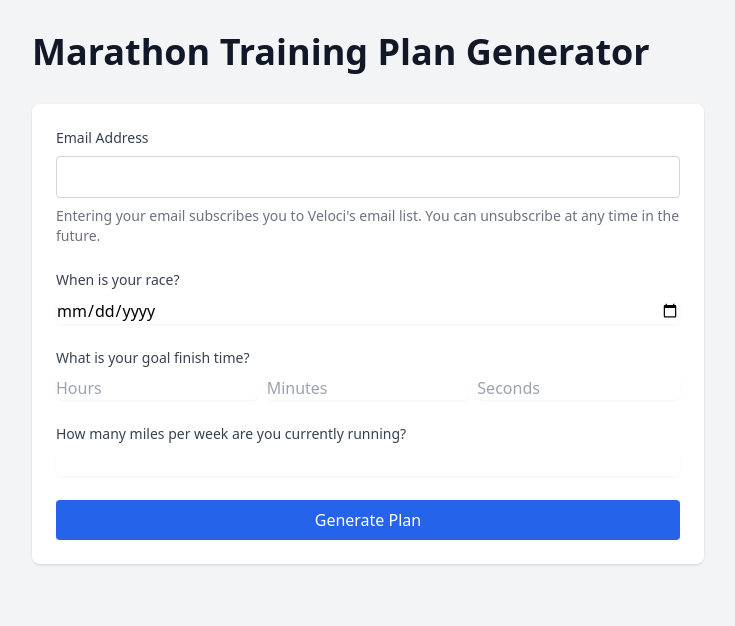
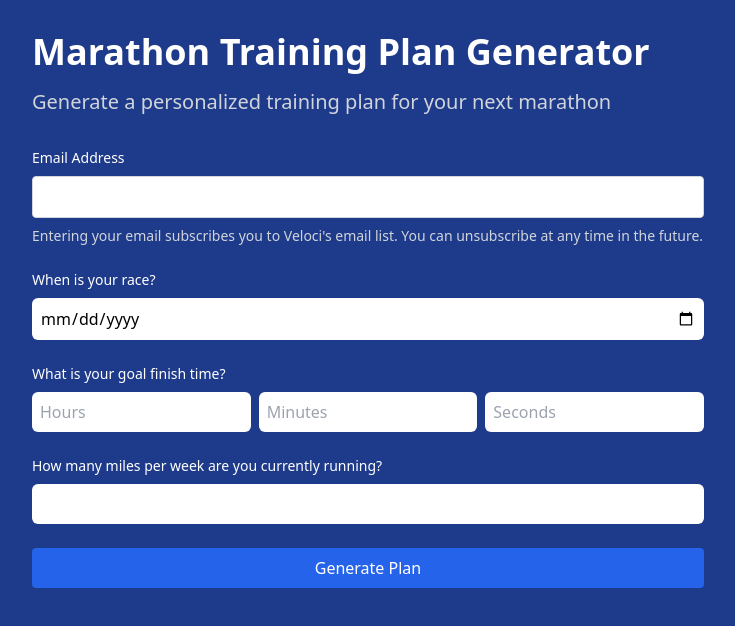
Before and after one commit to blakefenwick/marathontrainingapp, a Next.js app: page / in a window 1280 px wide. Shown: the top 626 px of the page, without its empty margins (272-1007 px from the left). Built offline with nearby package versions, Linux system fonts and the light colour scheme.

Commit message:
v1.8.2 - Restore original styling with dark theme and proper text colors

```diff
--- a/src/app/components/MarathonForm.tsx
+++ b/src/app/components/MarathonForm.tsx
@@ -207,10 +207,10 @@ export default function MarathonForm() {
   const progress = totalWeeks > 0 ? (currentWeek / totalWeeks) * 100 : 0;
 
   return (
-    <div className="bg-white rounded-lg shadow p-6">
+    <div className="space-y-6">
       <form onSubmit={handleSubmit} className="space-y-6">
         <div>
-          <label htmlFor="email" className="block text-sm font-medium text-gray-700 mb-2">
+          <label htmlFor="email" className="block text-sm font-medium text-white mb-2">
             Email Address
           </label>
           <input
@@ -218,16 +218,16 @@ export default function MarathonForm() {
             id="email"
             value={formData.email}
             onChange={(e) => setFormData({ ...formData, email: e.target.value })}
-            className="w-full px-4 py-2 rounded border border-gray-300 focus:ring-blue-500 focus:border-blue-500"
+            className="w-full px-4 py-2 rounded border border-gray-300 text-black bg-white"
             required
           />
-          <p className="mt-2 text-sm text-gray-500">
+          <p className="mt-2 text-sm text-gray-300">
             Entering your email subscribes you to Veloci&apos;s email list. You can unsubscribe at any time in the future.
           </p>
         </div>
 
         <div className="space-y-2">
-          <label htmlFor="raceDate" className="block text-sm font-medium text-gray-700">
+          <label htmlFor="raceDate" className="block text-sm font-medium text-white">
             When is your race?
           </label>
           <input
@@ -235,13 +235,13 @@ export default function MarathonForm() {
             id="raceDate"
             value={formData.raceDate}
             onChange={(e) => setFormData({ ...formData, raceDate: e.target.value })}
-            className="block w-full rounded-md border-gray-300 shadow-sm focus:border-blue-500 focus:ring-blue-500"
+            className="block w-full rounded-md border-gray-300 text-black bg-white p-2"
             required
           />
         </div>
 
         <div className="space-y-2">
-          <label className="block text-sm font-medium text-gray-700">
+          <label className="block text-sm font-medium text-white">
             What is your goal finish time?
           </label>
           <div className="grid grid-cols-3 gap-2">
@@ -256,7 +256,7 @@ export default function MarathonForm() {
                   ...formData,
                   goalTime: { ...formData.goalTime, hours: e.target.value }
                 })}
-                className="block w-full rounded-md border-gray-300 shadow-sm focus:border-blue-500 focus:ring-blue-500"
+                className="block w-full rounded-md border-gray-300 text-black bg-white p-2"
                 required
               />
             </div>
@@ -271,7 +271,7 @@ export default function MarathonForm() {
                   ...formData,
                   goalTime: { ...formData.goalTime, minutes: e.target.value }
                 })}
-                className="block w-full rounded-md border-gray-300 shadow-sm focus:border-blue-500 focus:ring-blue-500"
+                className="block w-full rounded-md border-gray-300 text-black bg-white p-2"
                 required
               />
             </div>
@@ -286,7 +286,7 @@ export default function MarathonForm() {
                   ...formData,
                   goalTime: { ...formData.goalTime, seconds: e.target.value }
                 })}
-                className="block w-full rounded-md border-gray-300 shadow-sm focus:border-blue-500 focus:ring-blue-500"
+                className="block w-full rounded-md border-gray-300 text-black bg-white p-2"
                 required
               />
             </div>
@@ -294,7 +294,7 @@ export default function MarathonForm() {
         </div>
 
         <div className="space-y-2">
-          <label htmlFor="currentMileage" className="block text-sm font-medium text-gray-700">
+          <label htmlFor="currentMileage" className="block text-sm font-medium text-white">
             How many miles per week are you currently running?
           </label>
           <input
@@ -304,7 +304,7 @@ export default function MarathonForm() {
             step="0.1"
             value={formData.currentMileage}
             onChange={(e) => setFormData({ ...formData, currentMileage: e.target.value })}
-            className="block w-full rounded-md border-gray-300 shadow-sm focus:border-blue-500 focus:ring-blue-500"
+            className="block w-full rounded-md border-gray-300 text-black bg-white p-2"
             required
           />
         </div>
@@ -335,7 +335,10 @@ export default function MarathonForm() {
           {Object.entries(weeks)
             .sort(([a], [b]) => parseInt(a) - parseInt(b))
             .map(([week, plan]) => (
-              <TrainingPlan key={week} plan={plan} />
+              <div key={week} className="bg-white rounded-lg p-4">
+                <h3 className="text-lg font-semibold mb-2">Week {week}</h3>
+                <TrainingPlan plan={plan} />
+              </div>
             ))}
         </div>
       )}
@@ -356,7 +359,7 @@ export default function MarathonForm() {
                 </span>
               </div>
               <div className="text-right">
-                <span className="text-xs font-semibold inline-block text-blue-600">
+                <span className="text-xs font-semibold inline-block text-blue-200">
                   {Math.round(progress)}%
                 </span>
               </div>
--- a/src/app/page.tsx
+++ b/src/app/page.tsx
@@ -1,11 +1,12 @@
 import MarathonForm from './components/MarathonForm';
 
-// Version 1.1.4 - Fix linting errors and escape apostrophes
+// Version 1.8.2 - Restore original styling
 export default function Home() {
   return (
-    <main className="min-h-screen bg-gray-100 p-8">
+    <main className="min-h-screen bg-blue-900 p-8">
       <div className="max-w-2xl mx-auto">
-        <h1 className="text-4xl font-bold mb-8 text-gray-900">Marathon Training Plan Generator</h1>
+        <h1 className="text-4xl font-bold mb-4 text-white">Marathon Training Plan Generator</h1>
+        <p className="text-xl mb-8 text-gray-300">Generate a personalized training plan for your next marathon</p>
         <MarathonForm />
       </div>
     </main>
```
